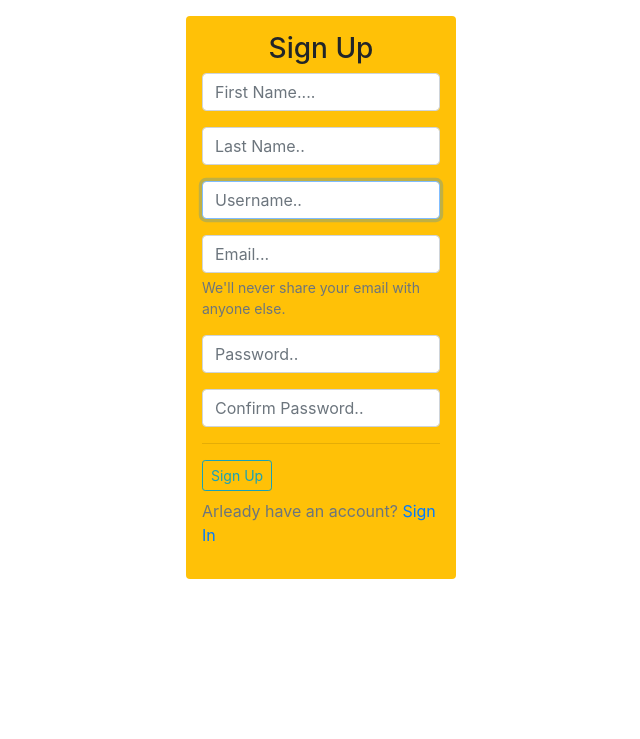
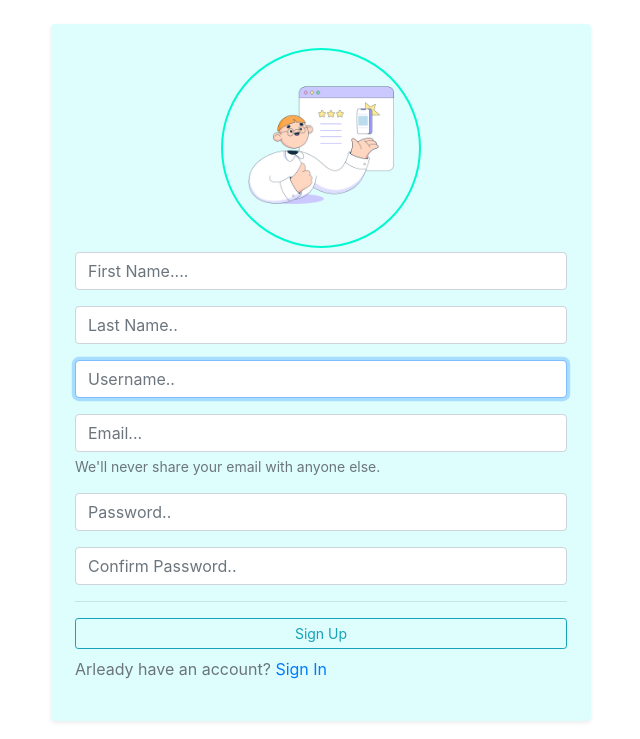
Before and after one commit to Willbeckh/ubuntu, a Django app: page /register/ in a window 1280 px wide. Shown: the part 61-800 px from the top of the page, without its empty margins (319-959 px from the left). Run offline with Django 4.2, Linux system fonts and the light colour scheme; some libraries are stand-ins or nearby versions.

Commit message:
st: update register form style ++ add image

```diff
--- a/watch_app/templates/watch/register.html
+++ b/watch_app/templates/watch/register.html
@@ -2,13 +2,27 @@
 
 <!-- register form template-->
 {% block content %}
+<div class="user-alerts">
+  {% for message in messages %}
+  <div class="alert alert-info alert-dismissible fade show" role="alert">
+    <p>{{ message }}</p>
+    <button type="button" class="close" data-dismiss="alert" aria-label="Close">
+      <span aria-hidden="true">&times;</span>
+    </button>
+  </div>
+  {% endfor %}
+</div>
 <!-- regiter form -->
-<div class="col">
-  <div class="register-form w-25 mx-auto bg-warning p-3 rounded">
+<div class="row mt-4 justify-content-center">
+  <div class="col-12 col-lg-6 col-md-8 col-sm-12">
+    <div class="register-form p-4 rounded shadow-sm">
+      {% load static %}
+      <div class="text-center ">
+        <img src="{% static 'media/sign.png' %}" alt="" class="sign-img mb-1" height="200px" />
+      </div>
       <form action="" method="POST">
         {% csrf_token %}
         <!-- form fields -->
-      <h3 class="text-center">Sign Up</h3>
         <div class="form-group">{{ form.first_name }}</div>
         <div class="form-group">{{ form.last_name }}</div>
         <div class="form-group">{{ form.username }}</div>
@@ -27,7 +41,7 @@
         <hr />
         <div class="mt-3">
           <input
-          class="btn btn-outline-info btn-sm mb-2"
+            class="btn btn-outline-info btn-sm mb-2 btn-block"
             type="submit"
             name="sign-up"
             value="Sign Up"
@@ -38,6 +52,7 @@
           Arleady have an account? <a href="{% url 'watch:login' %}">Sign In</a>
         </p>
       </form>
+    </div>
   </div>
 </div>
 
```
Lines whose indentation alone changed are shown as unchanged.
